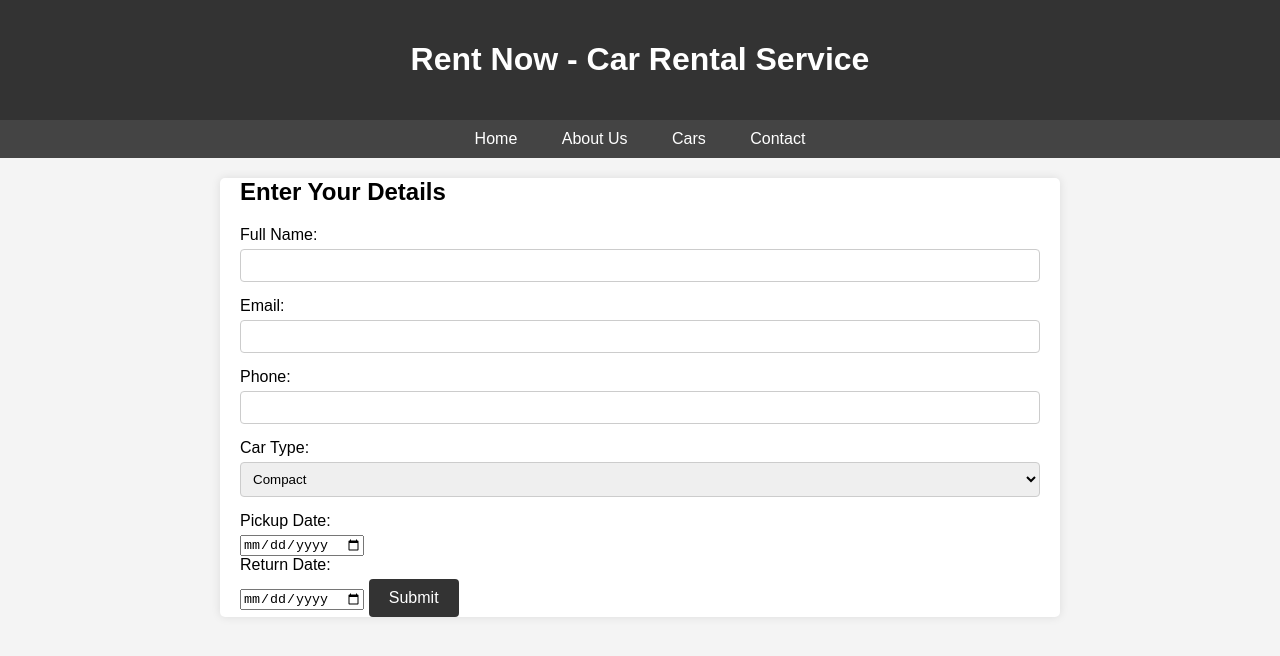
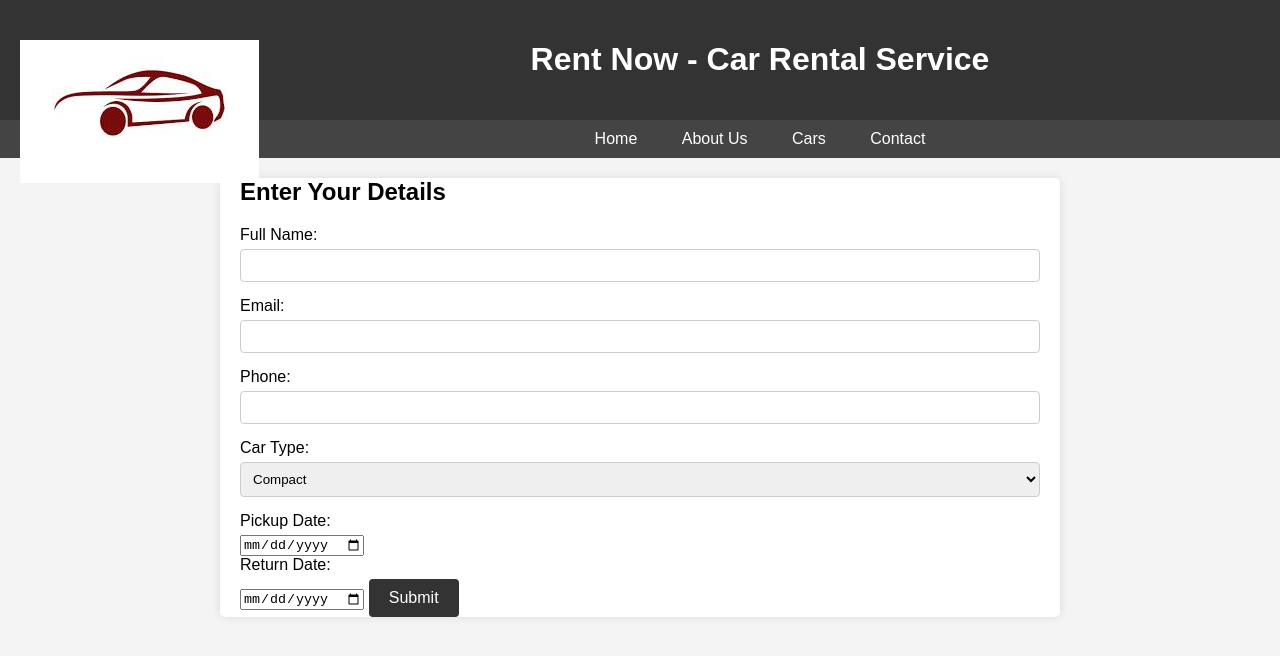
Before and after one commit to The-TaNMaY/Car-Rent-U_gpt-Demo, a plain HTML site: page rent.html in a window 1280 px wide. Drawn offline with Linux system fonts and the light colour scheme.

Commit message:
change logo

```diff
--- a/about.css
+++ b/about.css
@@ -38,3 +38,9 @@ h2 {
 p {
     line-height: 1.6;
 }
+.logo {
+    width: 200px; /* Adjust the width as needed */
+    height: auto; /* Maintain aspect ratio */
+    margin: 20px;
+    float: left;/* Adjust margin as needed */
+  }
--- a/cars.css
+++ b/cars.css
@@ -60,3 +60,9 @@ h2 {
 .car-info p {
     line-height: 1.6;
 }
+.logo {
+    width: 200px; /* Adjust the width as needed */
+    height: auto; /* Maintain aspect ratio */
+    margin: 20px; /* Adjust margin as needed */
+    float: left;
+  }
--- a/contact.css
+++ b/contact.css
@@ -67,3 +67,9 @@ input[type="submit"] {
 input[type="submit"]:hover {
     background-color: #555;
 }
+.logo {
+    width: 200px; /* Adjust the width as needed */
+    height: auto; /* Maintain aspect ratio */
+    margin: 20px; /* Adjust margin as needed */
+    float: left;
+  }
--- a/index.css
+++ b/index.css
@@ -75,5 +75,6 @@
         .logo {
             width: 200px; /* Adjust the width as needed */
             height: auto; /* Maintain aspect ratio */
-            margin: 20px; /* Adjust margin as needed */
+            margin: 20px;
+            float: left;/* Adjust margin as needed */
           }
--- a/rent.css
+++ b/rent.css
@@ -65,3 +65,9 @@ input[type="submit"] {
 input[type="submit"]:hover {
     background-color: #555;
 }
+.logo {
+    width: 200px; /* Adjust the width as needed */
+    height: auto; /* Maintain aspect ratio */
+    margin: 20px; /* Adjust margin as needed */
+    float: left;
+  }
--- a/rent.html
+++ b/rent.html
@@ -8,6 +8,9 @@
 </head>
 <body>
     <header>
+        <div class="logo">
+            <img src="/logo.jpeg" alt="My Logo">
+          </div>
         <h1>Rent Now - Car Rental Service</h1>
     </header>
     <nav>
```
Also changed, not shown: about.html (+3 -0 lines), cars.html (+3 -0 lines), contact.html (+3 -0 lines), index.html (+3 -1 lines).
